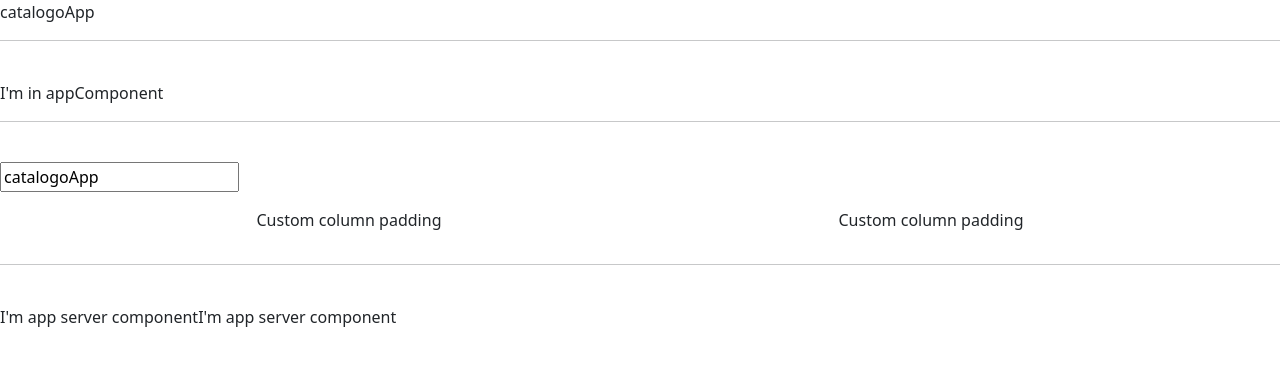
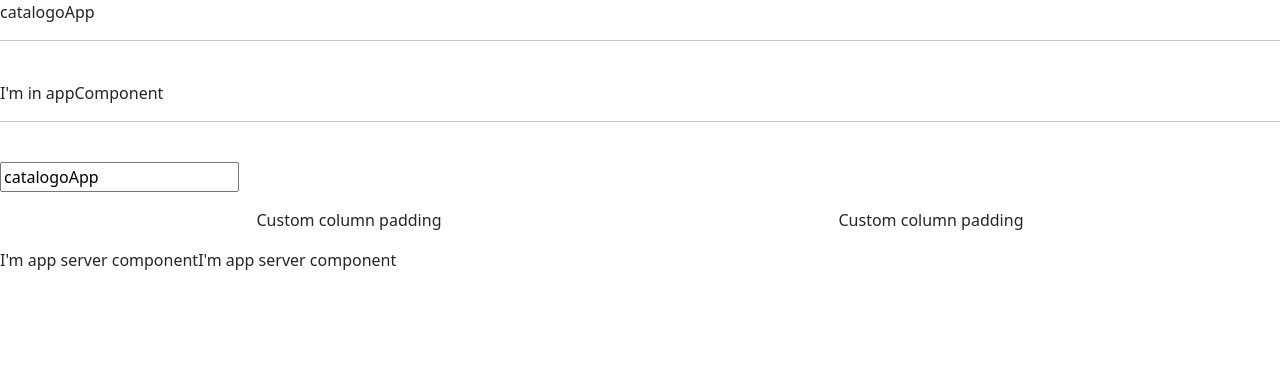
Before and after one commit to AMINOZZI/adidasApp, an Angular app: page / in a window 1280 px wide. Shown: the top 366 px of the page. Built offline with nearby package versions, Linux system fonts and the light colour scheme.

Commit message:
insert commit for backtick

```diff
--- a/src/app/app.component.html
+++ b/src/app/app.component.html
@@ -13,5 +13,5 @@ I'm in appComponent
         </div>
     </div>
 </div>
-<hr><br>
+
 <app-servers></app-servers>
--- a/src/app/servers/servers.component.ts
+++ b/src/app/servers/servers.component.ts
@@ -2,6 +2,7 @@ import { Component } from '@angular/core';
 
 @Component({
   selector: 'app-servers',
+  //use backtick for template
   template: ` <app-server></app-server>
     <app-server></app-server>`,
   styleUrls: ['./servers.component.scss'],
```
